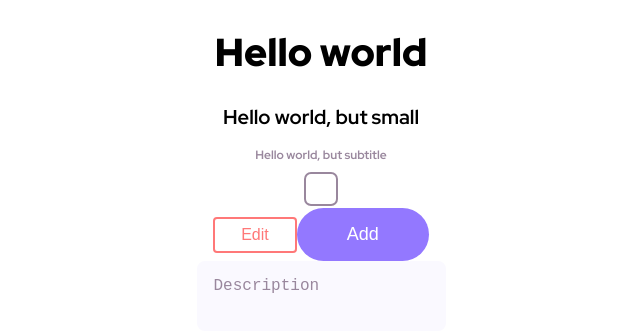
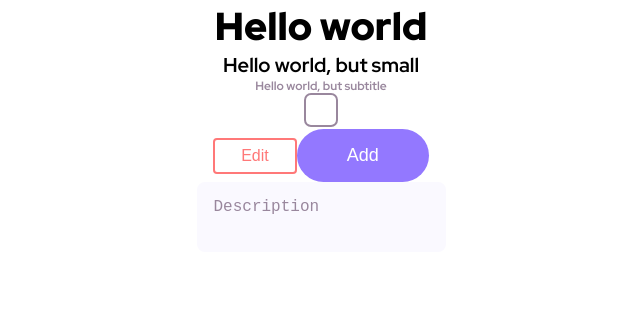
Before and after one commit to daniknewgarden/Grocery-List, a React (Create React App) app: page / in a window 1280 px wide. Shown: the top 332 px of the page, without its empty margins (319-959 px from the left). Built offline with nearby package versions, Linux system fonts and the light colour scheme.

Commit message:
index.css: added some styles reset

```diff
--- a/src/index.css
+++ b/src/index.css
@@ -1,8 +1,21 @@
+* {
+  box-sizing: border-box;
+}
+
 body {
   margin: 0;
   font-family: "Public Sans", sans-serif;
   -webkit-font-smoothing: antialiased;
   -moz-osx-font-smoothing: grayscale;
+}
+
+ul {
+  padding: 0;
+  margin: 0;
+}
+
+li {
+  list-style: none;
 }
 
 h1,
@@ -11,6 +24,7 @@ h3,
 h4,
 h5,
 h6 {
+  margin: 0;
   font-family: "Red Hat Display", sans-serif;
 }
 
```
